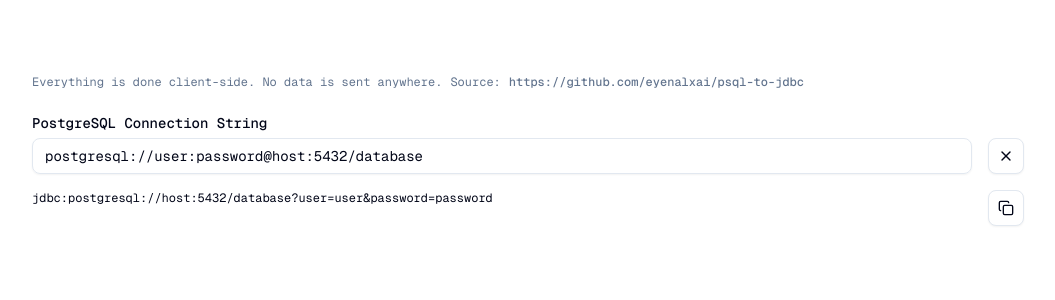
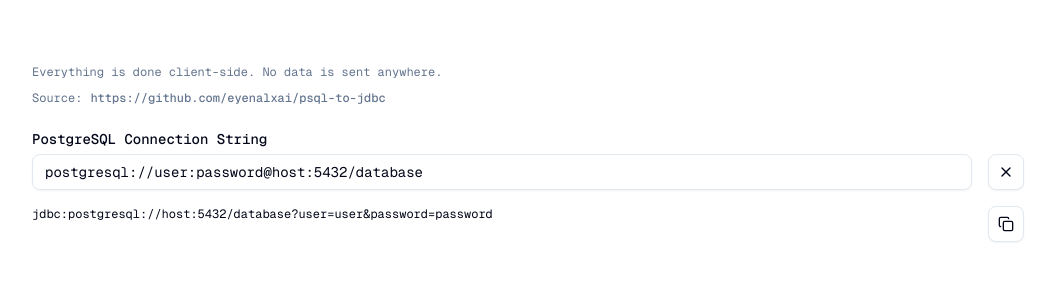
Before and after one commit to eyenalxai/psql-to-jdbc, a Next.js app: page / in a window 1280 px wide. Shown: the top 300 px of the page, without its empty margins (112-1167 px from the left). Built offline with nearby package versions, Linux system fonts and the light colour scheme.

Commit message:
refactor: Adjust privacy notice layout on main page

```diff
--- a/src/app/page.tsx
+++ b/src/app/page.tsx
@@ -28,7 +28,7 @@ export default function Page() {
 				"space-y-4"
 			)}
 		>
-			<div className={cn("flex", "flex-row", "gap-2", "items-center")}>
+			<div className={cn("flex", "flex-col", "items-start")}>
 				<p className={cn("text-xs", "text-muted-foreground")}>
 					Everything is done client-side. No data is sent anywhere.
 				</p>
```
